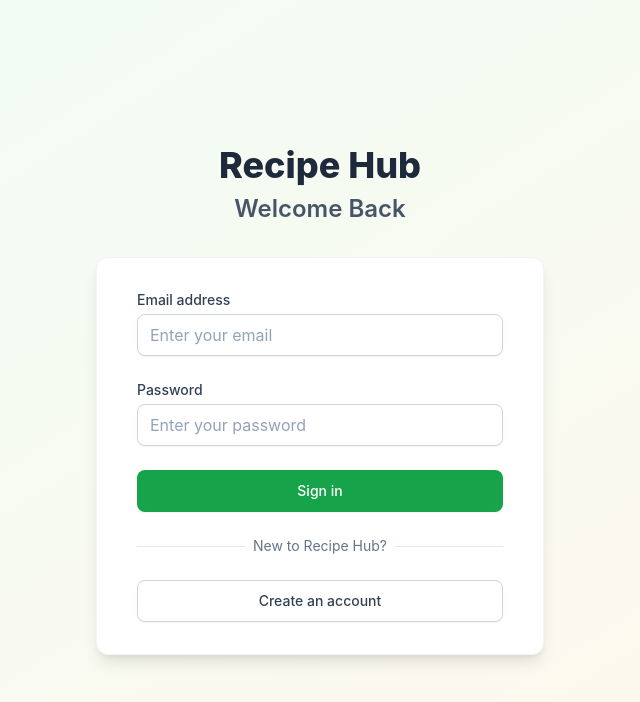
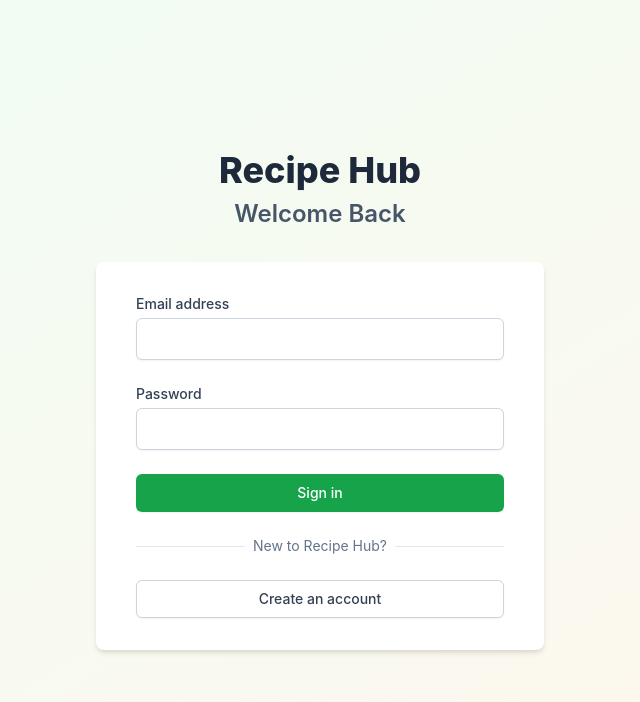
Before and after one commit to RushilPatel10/Recipe-management-MERN, a React (Vite) app in the folder frontend/: page /login in a window 1280 px wide. Shown: the top 702 px of the page, without its empty margins (320-960 px from the left). Built offline with nearby package versions, Linux system fonts and the light colour scheme.

Commit message:
login funtionality updates

```diff
--- a/frontend/src/components/Login.jsx
+++ b/frontend/src/components/Login.jsx
@@ -30,12 +30,20 @@ function Login() {
     setLoading(true);
 
     try {
+      console.log('Sending login request with:', formData);
       const response = await axios.post('/auth/login', formData);
-      localStorage.setItem('token', response.data.token);
-      toast.success('Login successful!');
-      navigate(redirect);
+      console.log('Login response:', response.data);
+
+      if (response.data && response.data.token) {
+        localStorage.setItem('token', response.data.token);
+        toast.success('Login successful!');
+        navigate(redirect);
+      } else {
+        throw new Error('No token received');
+      }
     } catch (error) {
-      toast.error(error.response?.data?.message || 'Login failed');
+      console.error('Login error:', error.response || error);
+      toast.error(error.response?.data?.message || 'Invalid email or password');
     } finally {
       setLoading(false);
     }
@@ -52,10 +60,8 @@ function Login() {
             Welcome Back
           </h2>
         </div>
-      </div>
 
-      <div className="mt-8 sm:mx-auto sm:w-full sm:max-w-md">
-        <div className="bg-white py-8 px-4 shadow-custom-lg rounded-xl sm:px-10 border border-secondary-100">
+        <div className="mt-8 bg-white py-8 px-4 shadow-custom sm:rounded-lg sm:px-10">
           <form className="space-y-6" onSubmit={handleSubmit}>
             <div>
               <label htmlFor="email" className="block text-sm font-medium text-secondary-700">
@@ -70,8 +76,7 @@ function Login() {
                   required
                   value={formData.email}
                   onChange={handleChange}
-                  className="appearance-none block w-full px-3 py-2 border border-secondary-300 rounded-lg shadow-sm placeholder-secondary-400 focus:outline-none focus:ring-2 focus:ring-primary-500 focus:border-primary-500 transition duration-150"
-                  placeholder="Enter your email"
+                  className="appearance-none block w-full px-3 py-2 border border-secondary-300 rounded-md shadow-sm placeholder-secondary-400 focus:outline-none focus:ring-primary-500 focus:border-primary-500"
                 />
               </div>
             </div>
@@ -89,8 +94,7 @@ function Login() {
                   required
                   value={formData.password}
                   onChange={handleChange}
-                  className="appearance-none block w-full px-3 py-2 border border-secondary-300 rounded-lg shadow-sm placeholder-secondary-400 focus:outline-none focus:ring-2 focus:ring-primary-500 focus:border-primary-500 transition duration-150"
-                  placeholder="Enter your password"
+                  className="appearance-none block w-full px-3 py-2 border border-secondary-300 rounded-md shadow-sm placeholder-secondary-400 focus:outline-none focus:ring-primary-500 focus:border-primary-500"
                 />
               </div>
             </div>
@@ -99,7 +103,7 @@ function Login() {
               <button
                 type="submit"
                 disabled={loading}
-                className={`w-full flex justify-center py-2.5 px-4 border border-transparent rounded-lg shadow-sm text-sm font-medium text-white bg-primary-600 hover:bg-primary-700 focus:outline-none focus:ring-2 focus:ring-offset-2 focus:ring-primary-500 transition duration-150 ${
+                className={`w-full flex justify-center py-2 px-4 border border-transparent rounded-md shadow-sm text-sm font-medium text-white bg-primary-600 hover:bg-primary-700 focus:outline-none focus:ring-2 focus:ring-offset-2 focus:ring-primary-500 ${
                   loading ? 'opacity-50 cursor-not-allowed' : ''
                 }`}
               >
@@ -132,7 +136,7 @@ function Login() {
             <div className="mt-6">
               <Link
                 to="/register"
-                className="w-full flex justify-center py-2.5 px-4 border border-secondary-300 rounded-lg shadow-sm text-sm font-medium text-secondary-700 bg-white hover:bg-secondary-50 focus:outline-none focus:ring-2 focus:ring-offset-2 focus:ring-primary-500 transition duration-150"
+                className="w-full flex justify-center py-2 px-4 border border-secondary-300 rounded-md shadow-sm text-sm font-medium text-secondary-700 bg-white hover:bg-secondary-50 focus:outline-none focus:ring-2 focus:ring-offset-2 focus:ring-primary-500"
               >
                 Create an account
               </Link>
```
Also changed, not shown: 1 other file (tests, documents, lock files or other folders).
